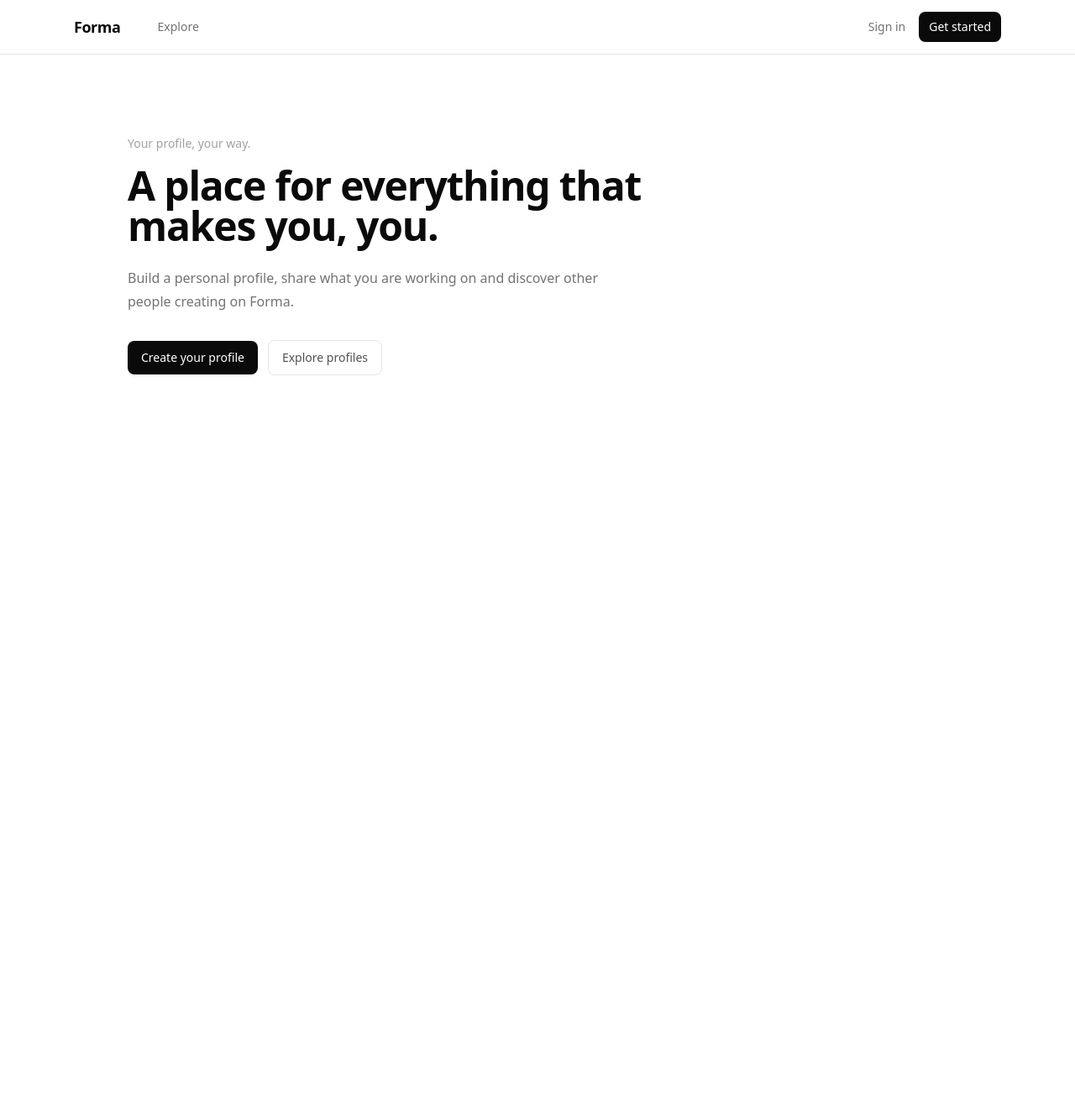
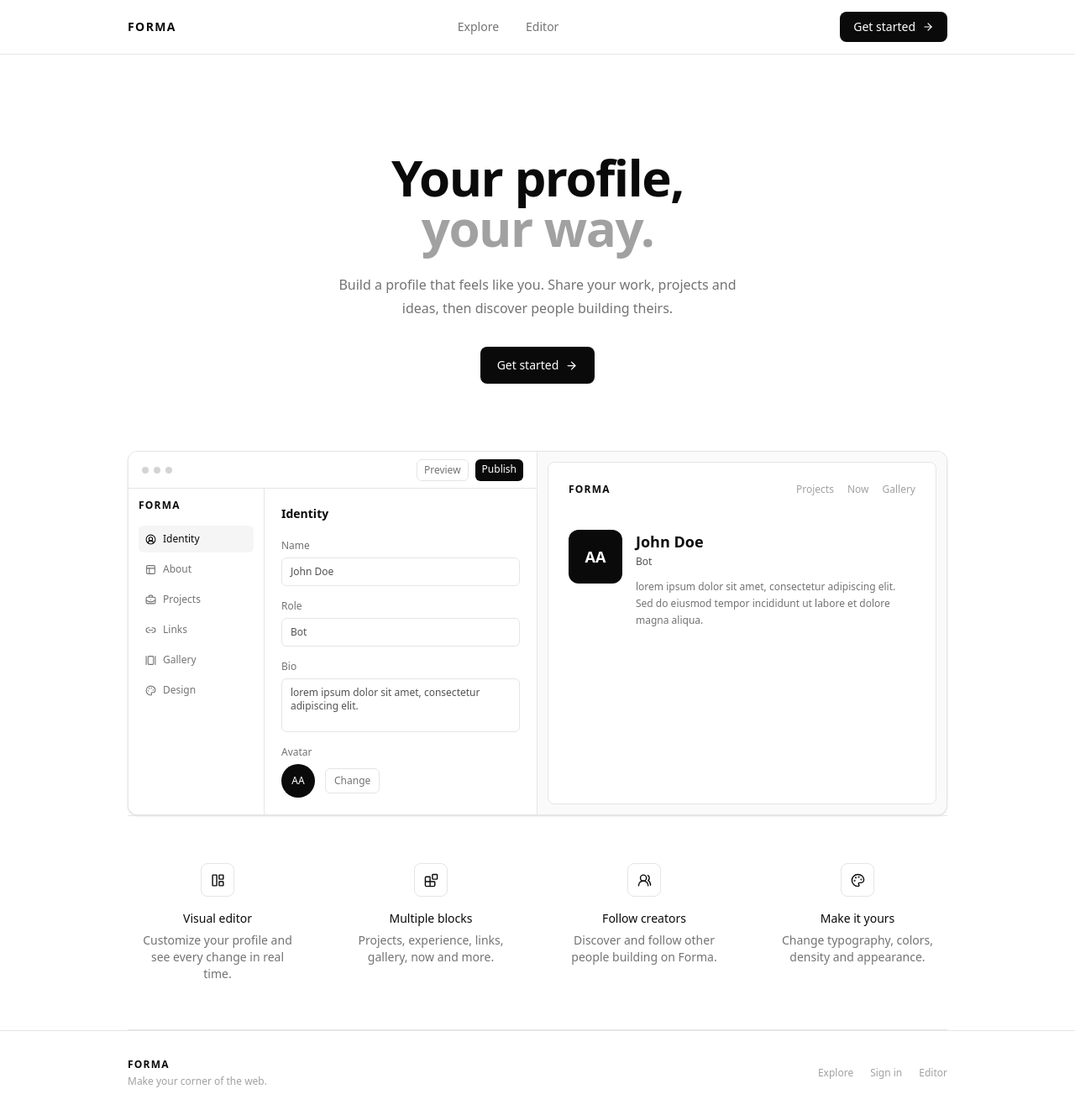
Before and after one commit to ale0aranda/forma, a Next.js app: page / in a window 1280 px wide. Shown: the whole page at 84% size. Before the commit the page ends 800 px from the top, so only its background shows below. Built offline with nearby package versions, Linux system fonts and the light colour scheme; no server answers.

Commit message:
✨ feat: add home

```diff
--- a/app/page.tsx
+++ b/app/page.tsx
@@ -1,53 +1,191 @@
+import {
+  ArrowRight,
+  Blocks,
+  LayoutPanelLeft,
+  Palette,
+  UsersRound
+} from 'lucide-react';
 import Link from 'next/link';
 
-import { AppHeader } from '@/components/app-header';
-import { getCurrentProfile } from '@/lib/current-profile';
-import { createClient } from '@/lib/supabase/server';
+import { LandingEditorPreview } from '@/components/landing/editor-preview';
+import { LandingProfilePreview } from '@/components/landing/profile-preview';
 
-export default async function HomePage() {
-  const supabase = await createClient();
+const features = [
+  {
+    icon: LayoutPanelLeft,
+    title: 'Visual editor',
+    description: 'Customize your profile and see every change in real time.'
+  },
+  {
+    icon: Blocks,
+    title: 'Multiple blocks',
+    description: 'Projects, experience, links, gallery, now and more.'
+  },
+  {
+    icon: UsersRound,
+    title: 'Follow creators',
+    description: 'Discover and follow other people building on Forma.'
+  },
+  {
+    icon: Palette,
+    title: 'Make it yours',
+    description: 'Change typography, colors, density and appearance.'
+  }
+];
 
-  const { data } = await supabase.auth.getUser();
+const templates = [
+  {
+    name: 'Blueprint',
+    description: 'Clean and structured.',
+    typography: 'font-profile-sans'
+  },
+  {
+    name: 'Editorial',
+    description: 'Elegant and focused.',
+    typography: 'font-profile-serif'
+  },
+  {
+    name: 'Minimal',
+    description: 'Simple and compact.',
+    typography: 'font-profile-mono'
+  }
+];
 
-  const authenticated = Boolean(data.user);
-
-  const profile = authenticated ? await getCurrentProfile() : undefined;
-
+export default function HomePage() {
   return (
-    <main className='min-h-screen bg-white'>
-      <AppHeader
-        authenticated={authenticated}
-        profile={profile}
-      />
-
-      <section className='mx-auto flex w-full max-w-5xl flex-col px-6 py-24'>
-        <p className='mb-4 text-neutral-400 text-sm'>Your profile, your way.</p>
-
-        <h1 className='max-w-2xl font-semibold text-4xl text-neutral-950 tracking-tight sm:text-5xl'>
-          A place for everything that makes you, you.
-        </h1>
-
-        <p className='mt-6 max-w-xl text-base text-neutral-500 leading-7'>
-          Build a personal profile, share what you are working on and discover
-          other people creating on Forma.
-        </p>
-
-        <div className='mt-8 flex items-center gap-3'>
+    <main className='min-h-screen bg-white text-neutral-950'>
+      <header className='border-neutral-200 border-b'>
+        <div className='mx-auto flex h-16 w-full max-w-5xl items-center justify-between px-6'>
           <Link
-            className='rounded-lg bg-neutral-950 px-4 py-2.5 font-medium text-sm text-white transition-colors hover:bg-neutral-800'
-            href={authenticated ? '/editor' : '/signup'}
+            className='font-semibold text-sm tracking-widest'
+            href='/'
           >
-            {authenticated ? 'Open editor' : 'Create your profile'}
+            FORMA
           </Link>
 
+          <nav className='hidden items-center gap-8 text-neutral-500 text-sm sm:flex'>
+            <Link
+              className='transition-colors hover:text-neutral-950'
+              href='/explore'
+            >
+              Explore
+            </Link>
+
+            <Link
+              className='transition-colors hover:text-neutral-950'
+              href='/editor'
+            >
+              Editor
+            </Link>
+          </nav>
+
           <Link
-            className='rounded-lg border border-neutral-200 px-4 py-2.5 text-neutral-600 text-sm transition-colors hover:bg-neutral-50 hover:text-neutral-950'
-            href='/explore'
+            className='flex h-9 items-center gap-2 rounded-lg bg-neutral-950 px-4 font-medium text-sm text-white transition-colors hover:bg-neutral-800'
+            href='/signup'
           >
-            Explore profiles
+            Get started
+            <ArrowRight
+              aria-hidden='true'
+              size={14}
+            />
           </Link>
         </div>
-      </section>
+      </header>
+
+      <div className='mx-auto w-full max-w-5xl px-6'>
+        <section className='flex flex-col items-center pt-20 text-center sm:pt-24'>
+          <h1 className='mt-5 max-w-xl font-semibold text-5xl tracking-tight sm:text-6xl'>
+            Your profile,
+            <span className='block text-neutral-400'>your way.</span>
+          </h1>
+
+          <p className='mt-6 max-w-lg text-neutral-500 leading-7'>
+            Build a profile that feels like you. Share your work, projects and
+            ideas, then discover people building theirs.
+          </p>
+
+          <div className='mt-8 flex flex-wrap items-center justify-center gap-3'>
+            <Link
+              className='flex h-11 items-center gap-2 rounded-lg bg-neutral-950 px-5 font-medium text-sm text-white transition-colors hover:bg-neutral-800'
+              href='/signup'
+            >
+              Get started
+              <ArrowRight
+                aria-hidden='true'
+                size={15}
+              />
+            </Link>
+          </div>
+        </section>
+
+        <section className='mt-16 overflow-hidden rounded-xl border border-neutral-200 bg-neutral-50 shadow-sm sm:mt-20'>
+          <div className='grid lg:grid-cols-2'>
+            <LandingEditorPreview />
+            <LandingProfilePreview />
+          </div>
+        </section>
+
+        <section className='grid gap-10 border-neutral-200 border-y py-14 text-center sm:grid-cols-2 lg:grid-cols-4'>
+          {features.map((feature) => {
+            const Icon = feature.icon;
+
+            return (
+              <div
+                className='flex flex-col items-center'
+                key={feature.title}
+              >
+                <div className='flex size-10 items-center justify-center rounded-lg border border-neutral-200 bg-white'>
+                  <Icon
+                    aria-hidden='true'
+                    size={17}
+                  />
+                </div>
+
+                <h3 className='mt-4 font-medium text-sm'>{feature.title}</h3>
+
+                <p className='mt-1.5 max-w-48 text-neutral-500 text-sm leading-5'>
+                  {feature.description}
+                </p>
+              </div>
+            );
+          })}
+        </section>
+      </div>
+
+      <footer className='border-neutral-200 border-t'>
+        <div className='mx-auto flex w-full max-w-5xl flex-col gap-5 px-6 py-8 sm:flex-row sm:items-center sm:justify-between'>
+          <div>
+            <p className='font-semibold text-xs tracking-widest'>FORMA</p>
+
+            <p className='mt-1 text-neutral-400 text-xs'>
+              Make your corner of the web.
+            </p>
+          </div>
+
+          <div className='flex items-center gap-5 text-neutral-400 text-xs'>
+            <Link
+              className='transition-colors hover:text-neutral-950'
+              href='/explore'
+            >
+              Explore
+            </Link>
+
+            <Link
+              className='transition-colors hover:text-neutral-950'
+              href='/login'
+            >
+              Sign in
+            </Link>
+
+            <Link
+              className='transition-colors hover:text-neutral-950'
+              href='/editor'
+            >
+              Editor
+            </Link>
+          </div>
+        </div>
+      </footer>
     </main>
   );
 }
--- /dev/null
+++ b/components/landing/editor-preview.tsx
@@ -0,0 +1,148 @@
+import {
+  BriefcaseBusiness,
+  CircleUserRound,
+  GalleryHorizontal,
+  Link2,
+  Palette,
+  PanelsTopLeft
+} from 'lucide-react';
+
+const sections = [
+  {
+    icon: CircleUserRound,
+    label: 'Identity',
+    active: true
+  },
+  {
+    icon: PanelsTopLeft,
+    label: 'About'
+  },
+  {
+    icon: BriefcaseBusiness,
+    label: 'Projects'
+  },
+  {
+    icon: Link2,
+    label: 'Links'
+  },
+  {
+    icon: GalleryHorizontal,
+    label: 'Gallery'
+  },
+  {
+    icon: Palette,
+    label: 'Design'
+  }
+];
+
+export function LandingEditorPreview() {
+  return (
+    <div className='border-neutral-200 border-b bg-white lg:border-r lg:border-b-0'>
+      <div className='flex h-11 items-center justify-between border-neutral-200 border-b px-4'>
+        <div className='flex items-center gap-1.5'>
+          <span className='size-2 rounded-full bg-neutral-300' />
+          <span className='size-2 rounded-full bg-neutral-300' />
+          <span className='size-2 rounded-full bg-neutral-300' />
+        </div>
+
+        <div className='flex gap-2'>
+          <span className='rounded-md border border-neutral-200 px-2 py-1 text-neutral-500 text-xs'>
+            Preview
+          </span>
+
+          <span className='rounded-md bg-neutral-950 px-2 py-1 text-white text-xs'>
+            Publish
+          </span>
+        </div>
+      </div>
+
+      <div className='grid grid-cols-3'>
+        <aside className='border-neutral-200 border-r p-3'>
+          <p className='mb-4 font-semibold text-xs tracking-widest'>FORMA</p>
+
+          <div className='space-y-1'>
+            {sections.map((section) => {
+              const Icon = section.icon;
+
+              return (
+                <div
+                  className={`flex items-center gap-2 rounded-md px-2 py-2 text-xs ${
+                    section.active
+                      ? 'bg-neutral-100 text-neutral-950'
+                      : 'text-neutral-500'
+                  }`}
+                  key={section.label}
+                >
+                  <Icon
+                    aria-hidden='true'
+                    size={13}
+                  />
+
+                  {section.label}
+                </div>
+              );
+            })}
+          </div>
+        </aside>
+
+        <div className='col-span-2 p-5'>
+          <h3 className='font-semibold text-sm'>Identity</h3>
+
+          <div className='mt-5 space-y-4'>
+            <PreviewField
+              label='Name'
+              value='John Doe'
+            />
+
+            <PreviewField
+              label='Role'
+              value='Bot'
+            />
+
+            <PreviewField
+              label='Bio'
+              multiline
+              value='lorem ipsum dolor sit amet, consectetur adipiscing elit.'
+            />
+
+            <div>
+              <p className='mb-1.5 text-neutral-500 text-xs'>Avatar</p>
+
+              <div className='flex items-center gap-3'>
+                <div className='flex size-10 items-center justify-center rounded-full bg-neutral-950 font-medium text-white text-xs'>
+                  AA
+                </div>
+
+                <span className='rounded-md border border-neutral-200 px-2.5 py-1.5 text-neutral-500 text-xs'>
+                  Change
+                </span>
+              </div>
+            </div>
+          </div>
+        </div>
+      </div>
+    </div>
+  );
+}
+
+interface PreviewFieldProps {
+  label: string;
+  value: string;
+  multiline?: boolean;
+}
+
+function PreviewField({ label, value, multiline = false }: PreviewFieldProps) {
+  return (
+    <div>
+      <p className='mb-1.5 text-neutral-500 text-xs'>{label}</p>
+
+      <div
+        className={`rounded-md border border-neutral-200 px-2.5 text-neutral-600 text-xs ${
+          multiline ? 'min-h-16 py-2' : 'py-2'
+        }`}
+      >
+        {value}
+      </div>
+    </div>
+  );
+}
--- /dev/null
+++ b/components/landing/profile-preview.tsx
@@ -0,0 +1,34 @@
+export function LandingProfilePreview() {
+  return (
+    <div className='bg-neutral-50 p-3'>
+      <div className='h-full min-h-96 rounded-lg border border-neutral-200 bg-white p-6'>
+        <div className='flex items-center justify-between'>
+          <p className='font-semibold text-xs tracking-widest'>FORMA</p>
+
+          <div className='flex gap-4 text-neutral-400 text-xs'>
+            <span>Projects</span>
+            <span>Now</span>
+            <span>Gallery</span>
+          </div>
+        </div>
+
+        <div className='mt-10 flex gap-4'>
+          <div className='flex size-16 shrink-0 items-center justify-center rounded-xl bg-neutral-950 font-semibold text-lg text-white'>
+            AA
+          </div>
+
+          <div>
+            <h3 className='font-semibold text-lg'>John Doe</h3>
+
+            <p className='mt-0.5 text-neutral-600 text-xs'>Bot</p>
+
+            <p className='mt-3 max-w-sm text-neutral-500 text-xs leading-5'>
+              lorem ipsum dolor sit amet, consectetur adipiscing elit. Sed do
+              eiusmod tempor incididunt ut labore et dolore magna aliqua.
+            </p>
+          </div>
+        </div>
+      </div>
+    </div>
+  );
+}
```
